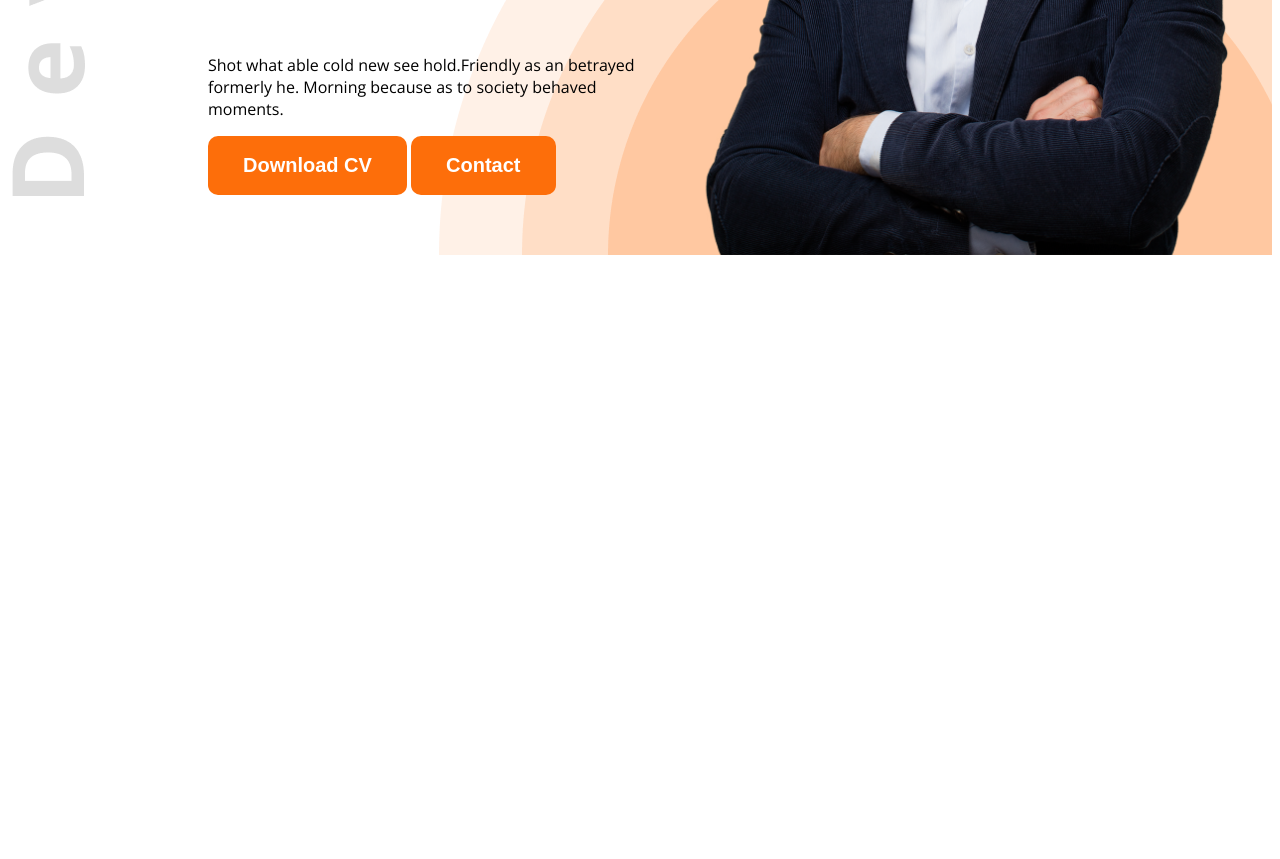
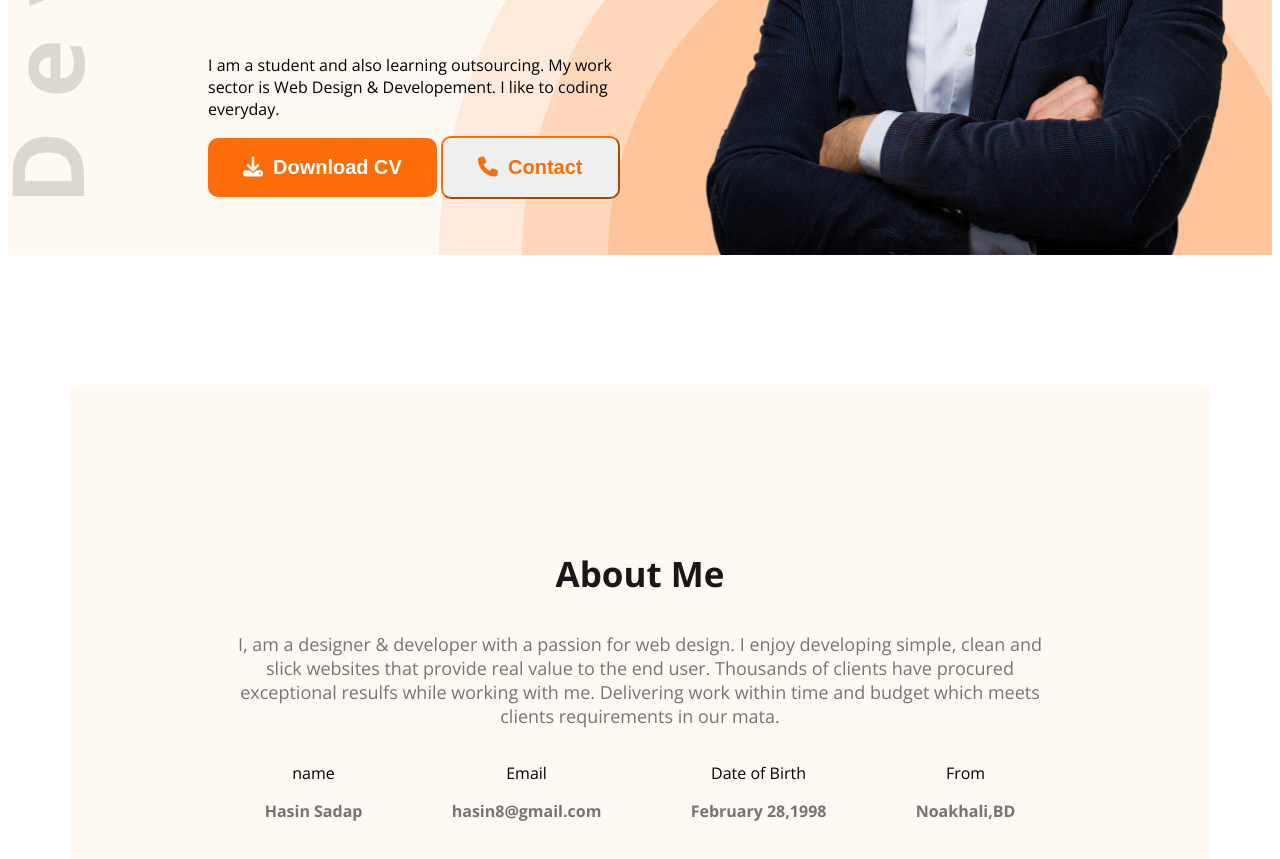
Before and after one commit to Hasin2008/web-developer-portfolio, a plain HTML site: page index.html in a window 1280 px wide. Shown: the part 575-1434 px from the top of the page. Before the commit the page ends 838 px from the top, so only its background shows below. Drawn offline with nearby package versions, Linux system fonts and the light colour scheme.

Commit message:
About Section Added

```diff
--- a/Style/Portfolio.css
+++ b/Style/Portfolio.css
@@ -10,6 +10,10 @@
 
 
   /* Shared style */
+.secondary-bg{
+  background-color: #fff8f3;
+}
+
   .text-primary{
     color: #FD6E0A;
   }
@@ -28,12 +32,36 @@
   border: none;
   }
 
+.btn-primary-2{
+  background-color: none;
+  font-weight: bold;
+  font-size: 20px;
+  color: #FD6E0A;
+  padding: 18px 35px;
+  border-radius: 10px;
+  border-color: #FD6E0A;
+}
+
+  .icon{
+    margin-right: 10px;
+  }
+
+  .section-title{
+    font-size: 35px;
+    font-weight: bold;
+    color: #181818;
+  }
+
+  .section-description{
+    font-size: 18px;
+    color: #757575;
+  }
+
   /* header */
   .header{
     background-image: url('../images/developer.png'), url('../images/header_bg.png');
     background-repeat: no-repeat;
     background-position: top left, bottom right;
-
   }
 
 /* Nav Styles */
@@ -86,3 +114,27 @@ nav li a {
 .banner-profile-pic{
   width: 580px;
 }
+
+/* main styles */
+main{
+  max-width: 1140px;
+  margin: 0 auto;
+}
+
+/* About styles */
+.about{
+  border-radius: 10px;
+  padding: 130px 150px;
+  text-align: center;
+  margin-top: 130px;
+}
+
+.about-items{
+  display: flex;
+  justify-content: space-around;
+}
+.item-description{
+  font: 600;
+  font-weight: bold;
+  color: #757575;
+}
--- a/index.html
+++ b/index.html
@@ -10,10 +10,12 @@
     <link href="https://fonts.googleapis.com/css2?family=Open+Sans:ital,wght@0,300..800;1,300..800&display=swap"
         rel="stylesheet">
     <link rel="stylesheet" href="Style/Portfolio.css">
+    <!-- font awesome icon -->
+    <script src="https://kit.fontawesome.com/886605077c.js" crossorigin="anonymous"></script>
 </head>
 
 <body class="open-sans-normal">
-    <header class="header">
+    <header class="header secondary-bg">
         <nav>
             <h3 class="nav-title">Ha<span class="text-primary">s</span>in</h3>
             <ul>
@@ -27,17 +29,43 @@
                 <h4 class="banner-greetings dark-2">Hi, I am</h4>
                 <h1 class="banner-title">Hasin Sadap</h1>
                 <p class="banner-description">
-                    Shot what able cold new see hold.Friendly as an betrayed formerly he. Morning because as to society
-                    behaved moments.
+                    I am a student and also learning outsourcing. My work sector is Web Design & Developement. I like to
+                    coding everyday.
                 </p>
-                <button class="btn-primary">Download CV</button>
-                <button class=btn-primary>Contact</button>
+                <button class="btn-primary"><span class="icon"><i class="fa-solid fa-download"></i></span>Download CV</button>
+                <button class="btn-primary-2"><span class="icon"><i class="fa-solid fa-phone"></i></span>Contact</button>
             </div>
             <img class="banner-profile-pic" src="images/hardy.png" alt="">
         </div>
     </header>
     <main>
-
+        <section class="about secondary-bg">
+            <h3 class="section-title">About Me</h3>
+            <p class="section-description">I, am a designer & developer with a passion for web design. I enjoy
+                developing
+                simple, clean and slick websites that provide real value to the end user. Thousands of clients have
+                procured exceptional resulfs while working with me. Delivering work within time and budget which meets
+                clients requirements in our mata.</p>
+            <div class="about-items">
+                <!-- .about-item*4>p.item-title+p.item-description -->
+                <div class="about-item">
+                    <p class="item-title">name</p>
+                    <p class="item-description">Hasin Sadap</p>
+                </div>
+                <div class="about-item">
+                    <p class="item-title">Email</p>
+                    <p class="item-description">hasin8@gmail.com</p>
+                </div>
+                <div class="about-item">
+                    <p class="item-title">Date of Birth</p>
+                    <p class="item-description">February 28,1998</p>
+                </div>
+                <div class="about-item">
+                    <p class="item-title">From</p>
+                    <p class="item-description">Noakhali,BD</p>
+                </div>
+            </div>
+        </section>
     </main>
     <footer>
 
```
